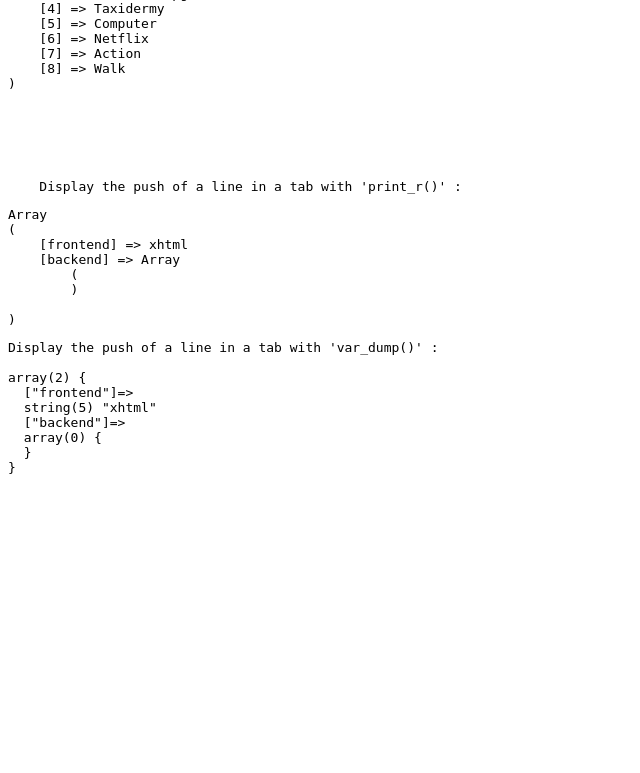
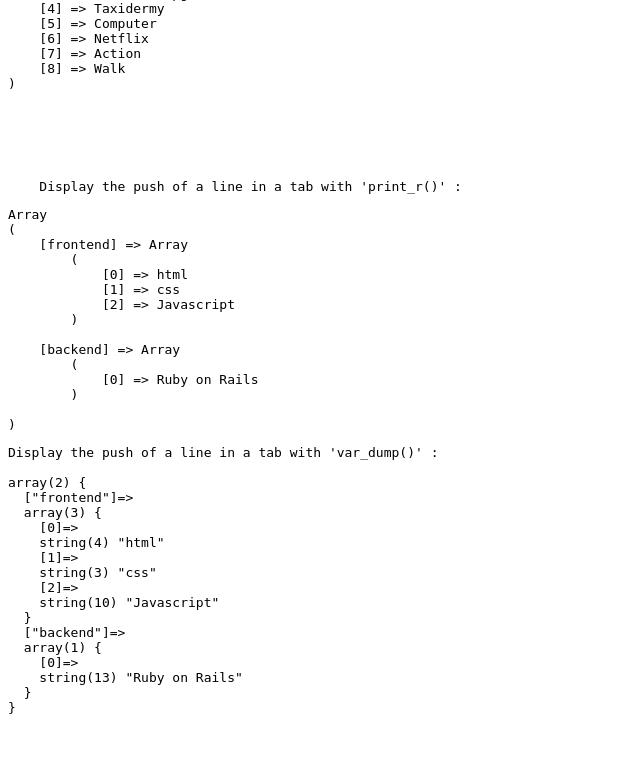
Before and after one commit to DelphineLecorney/Exercices-PHP, a PHP site: page /array.php in a window 1280 px wide. Shown: the part 2016-2789 px from the top of the page, without its empty margins (0-640 px from the left). Before the commit the page ends 2490 px from the top, so only its background shows below. Run offline with PHP 8.4, Linux system fonts and the light colour scheme.

Commit message:
Add other exercises

```diff
--- a/Exercices/array.php
+++ b/Exercices/array.php
@@ -124,16 +124,34 @@
     <!-- Other exercices  -->
 
     <?php
+
     $web_development = array(
         'frontend' => [],
         'backend' => []
     );
+    // Add lines in the right tab
+    array_push($web_development['frontend'], 'xhtml');
+    array_push($web_development['backend'], 'Ruby on Rails');
+    array_push($web_development['frontend'], 'css');
+    array_push($web_development['frontend'], 'Flash');
+    array_push($web_development['frontend'], 'Javascript');
 
-    $web_development['frontend'] = 'xhtml';
+    // Add a line that replace 'xhtml' by 'html'.
+    $replaceXHTML = array_search('xhtml', $web_development['frontend']);
+    if ($replaceXHTML !== false) {
+        $web_development['frontend'][$replaceXHTML] = 'html';
+    };
+    // Add a line that removes 'Flash' from the array.
+    $removeFlash = array_search('Flash', $web_development['frontend']);
+    if ($removeFlash !== false) {
+        array_splice($web_development['frontend'], $removeFlash, 1);
+    }
+    // Display with 'print_r()'
     echo "Display the push of a line in a tab with 'print_r()' : <br>";
     echo '<pre>';
     print_r($web_development);
     echo '<pre>';
+    // Display with 'var_dump()'
     echo "Display the push of a line in a tab with 'var_dump()' : <br>";
     echo "<br>";
     var_dump($web_development);
```
